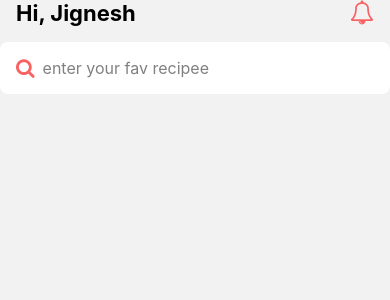
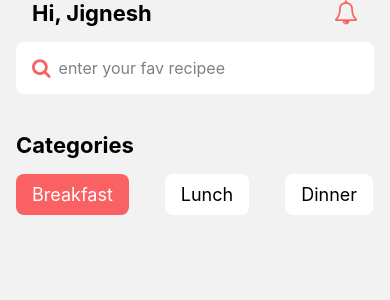
Before and after one commit to jigneshgit935/Recipee-UI-React-Native, a React Native app: screen /RecipeList in a window 390 px wide. Shown: the top 300 px of the page. Built offline with nearby package versions, Linux system fonts and the light colour scheme.

Commit message:
Categories Filter UI

```diff
--- /dev/null
+++ b/src/components/CategoryFilter.js
@@ -0,0 +1,42 @@
+import { ScrollView, StyleSheet, Text, View } from 'react-native';
+import React from 'react';
+import { categories, colors } from '../Constant';
+
+const CategoryFilter = () => {
+  return (
+    <View>
+      <ScrollView horizontal showsHorizontalScrollIndicator={false}>
+        {categories.map((category, index) => {
+          return (
+            <View
+              key={index}
+              style={{
+                backgroundColor:
+                  index === 0 ? colors.COLOR_PRIMARY : colors.COLOR_LIGHT,
+                marginRight: 36,
+                borderRadius: 8,
+                paddingHorizontal: 16,
+                paddingVertical: 10,
+                elevation: 5,
+                marginVertical: 16,
+              }}
+            >
+              <Text
+                style={{
+                  color: index === 0 && colors.COLOR_LIGHT,
+                  fontSize: 18,
+                }}
+              >
+                {category.category}
+              </Text>
+            </View>
+          );
+        })}
+      </ScrollView>
+    </View>
+  );
+};
+
+export default CategoryFilter;
+
+const styles = StyleSheet.create({});
--- a/src/screens/RecipeeListScreen.js
+++ b/src/screens/RecipeeListScreen.js
@@ -3,12 +3,21 @@ import React from 'react';
 import { SafeAreaView } from 'react-native-safe-area-context';
 import Header from '../components/Header';
 import SearchFilter from '../components/SearchFilter';
+import CategoryFilter from '../components/CategoryFilter';
 
 const RecipeeListScreen = () => {
   return (
-    <SafeAreaView style={{ flex: 1 }}>
+    <SafeAreaView style={{ flex: 1, marginHorizontal: 16 }}>
       <Header headerText={'Hi, Jignesh '} headerIcon={'bell-o'} />
       <SearchFilter icon="search" placeholder={'enter your fav recipee'} />
+
+      <View style={{ marginTop: 22 }}>
+        <Text style={{ fontSize: 22, fontWeight: 'bold' }}>
+          Categories
+          {/* Category List */}
+        </Text>
+        <CategoryFilter />
+      </View>
     </SafeAreaView>
   );
 };
```
